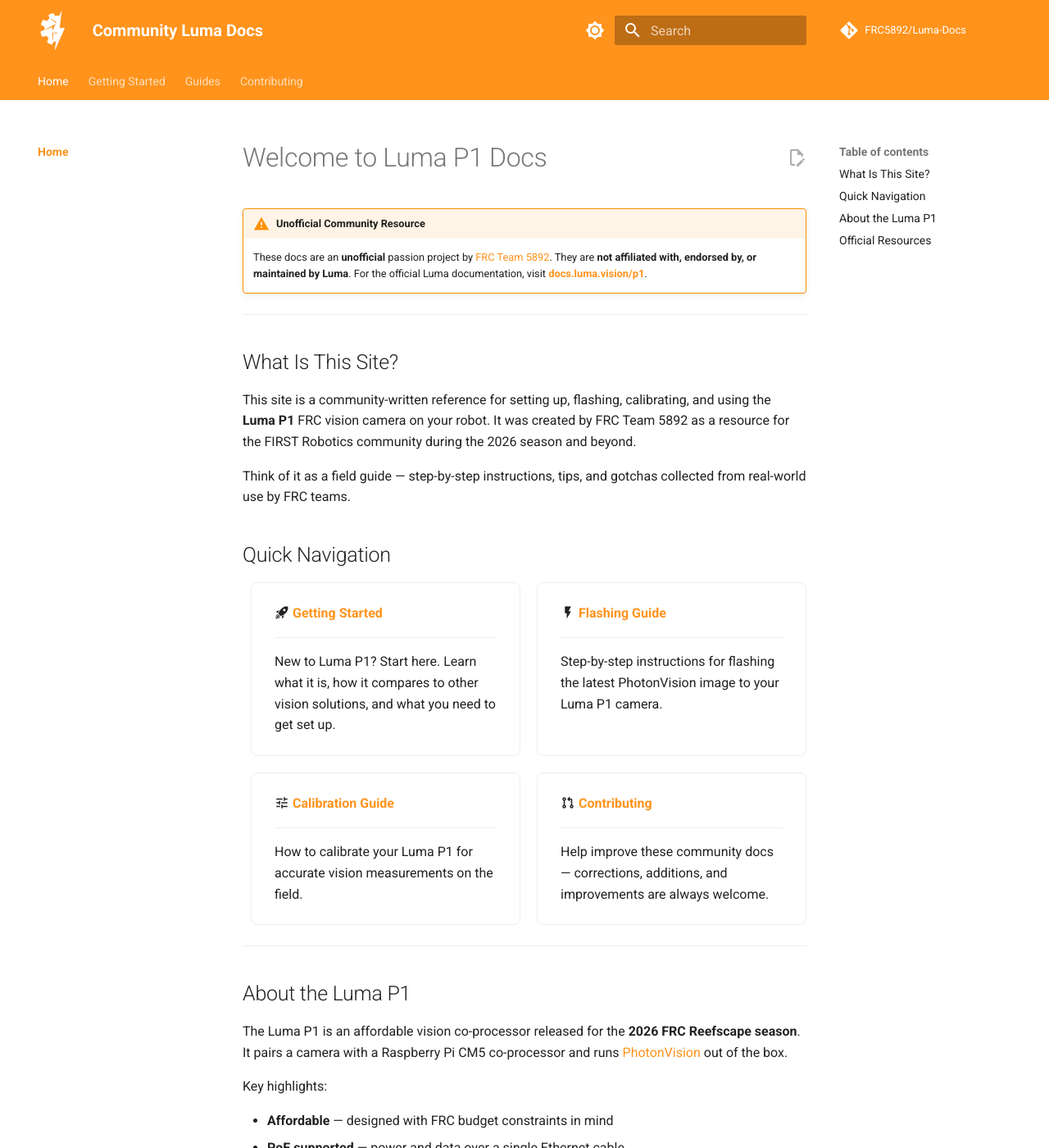
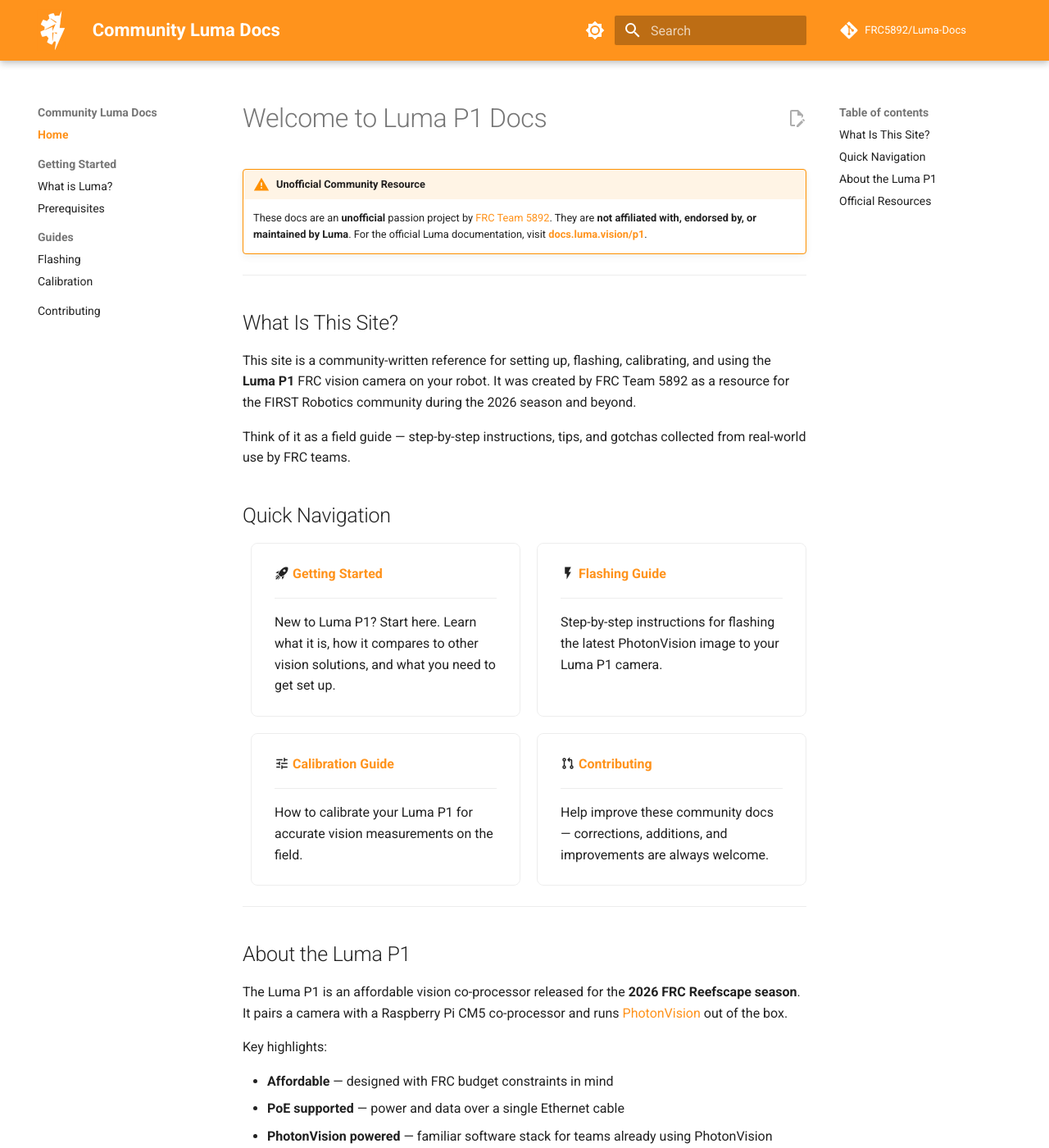
Before and after one commit to FRC5892/Luma-Docs, an MkDocs documentation site: the page built from docs/index.md, in a window 1280 px wide and 1400 px high. Shown: the whole window at 82% size. Built offline with MkDocs 1.6.1 and Material for MkDocs 9.7.7, drawn with Linux system fonts in a browser that asks for light colours; comment, search, counter and statistics services are not loaded.

Commit message:
Update header title sizing for improved visibility and adjust navigation features for streamlined user experience

```diff
--- a/docs/stylesheets/extra.css
+++ b/docs/stylesheets/extra.css
@@ -117,11 +117,11 @@
 
 /* ----------  Header title sizing  -------------------------- */
 .md-header__title {
-  font-size: 1.1rem;
+  font-size: 1.25rem;
 }
 
 .md-header__topic {
-  font-size: 1rem;
+  font-size: 1.1rem;
   font-weight: 700;
 }
 
--- a/mkdocs.yml
+++ b/mkdocs.yml
@@ -30,9 +30,7 @@ theme:
   features:
     - navigation.instant
     - navigation.tracking
-    - navigation.tabs
     - navigation.sections
-    - navigation.expand
     - navigation.top
     - search.suggest
     - search.highlight
```
